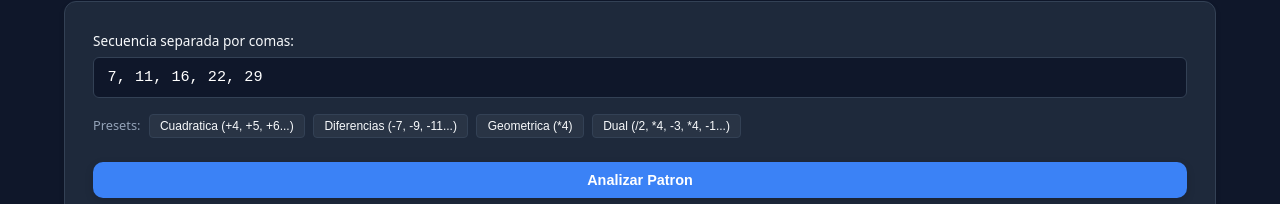
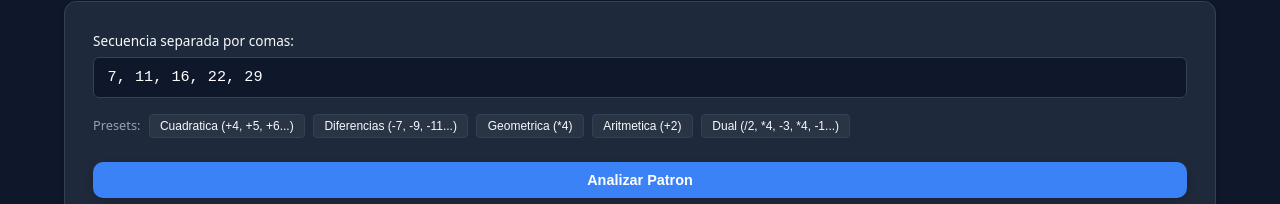
Before and after one commit to yiber1205/Commits-Proyecto-Web, a plain HTML site: page index.html in a window 1280 px wide. Both pictures are taken after a click on the button "Modulo C: Detector de Secuencias". Shown: the part 366-570 px from the top of the page. Drawn offline with Linux system fonts and the light colour scheme.

Commit message:
feat: add arithmetic sequence preset

```diff
--- a/index.html
+++ b/index.html
@@ -127,6 +127,7 @@
           <button class="btn-chip" data-seq="7, 11, 16, 22, 29">Cuadratica (+4, +5, +6...)</button>
           <button class="btn-chip" data-seq="100, 93, 84, 73">Diferencias (-7, -9, -11...)</button>
           <button class="btn-chip" data-seq="4, 16, 64, 256">Geometrica (*4)</button>
+          <button class="btn-chip" data-seq="2, 4, 6, 8, 10">Aritmetica (+2)</button>
           <button class="btn-chip" data-seq="6, 3, 12, 9, 36, 35">Dual (/2, *4, -3, *4, -1...)</button>
         </div>
         <button class="btn btn-primary" id="btn-analizar-secuencia">Analizar Patron</button>
```
